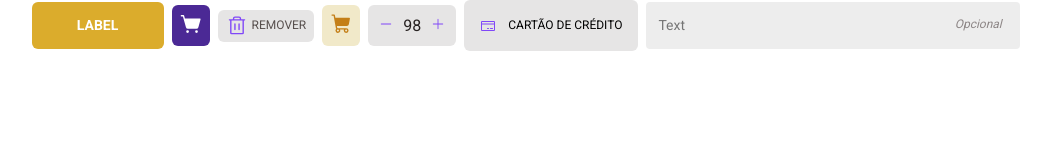
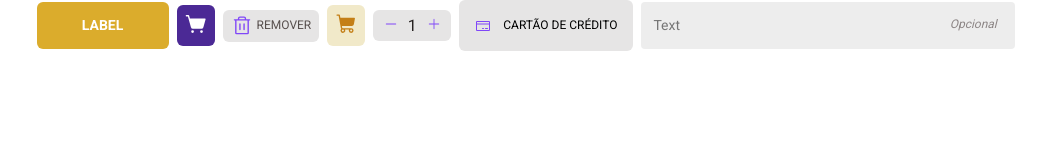
Before and after one commit to RenanEduardo/coffee-delivery-app, a React (Vite) app: page / in a window 1280 px wide. Shown: the top 160 px of the page, without its empty margins (114-1165 px from the left). Built offline with nearby package versions, Linux system fonts and the light colour scheme.

Commit message:
adjust QuantityInput component style and initial state

```diff
--- a/src/components/QuantityInput/QuantityInput.styles.ts
+++ b/src/components/QuantityInput/QuantityInput.styles.ts
@@ -10,7 +10,7 @@ export const QuantityInputContainer = styled.div`
 	align-items: center;
 	justify-content: center;
 	gap: 4px;
-	padding: 8px;
+	padding: 3px;
 	width: 72px;
 
 	button {
--- a/src/components/QuantityInput/QuantityInput.tsx
+++ b/src/components/QuantityInput/QuantityInput.tsx
@@ -3,7 +3,7 @@ import { useState } from 'react';
 import { QuantityInputContainer } from './QuantityInput.styles';
 
 export function QuantityInput() {
-	const [quantity, setQuantity] = useState(98);
+	const [quantity, setQuantity] = useState(1);
 
 	function handleDecrease() {
 		if (quantity > 0) {
```
